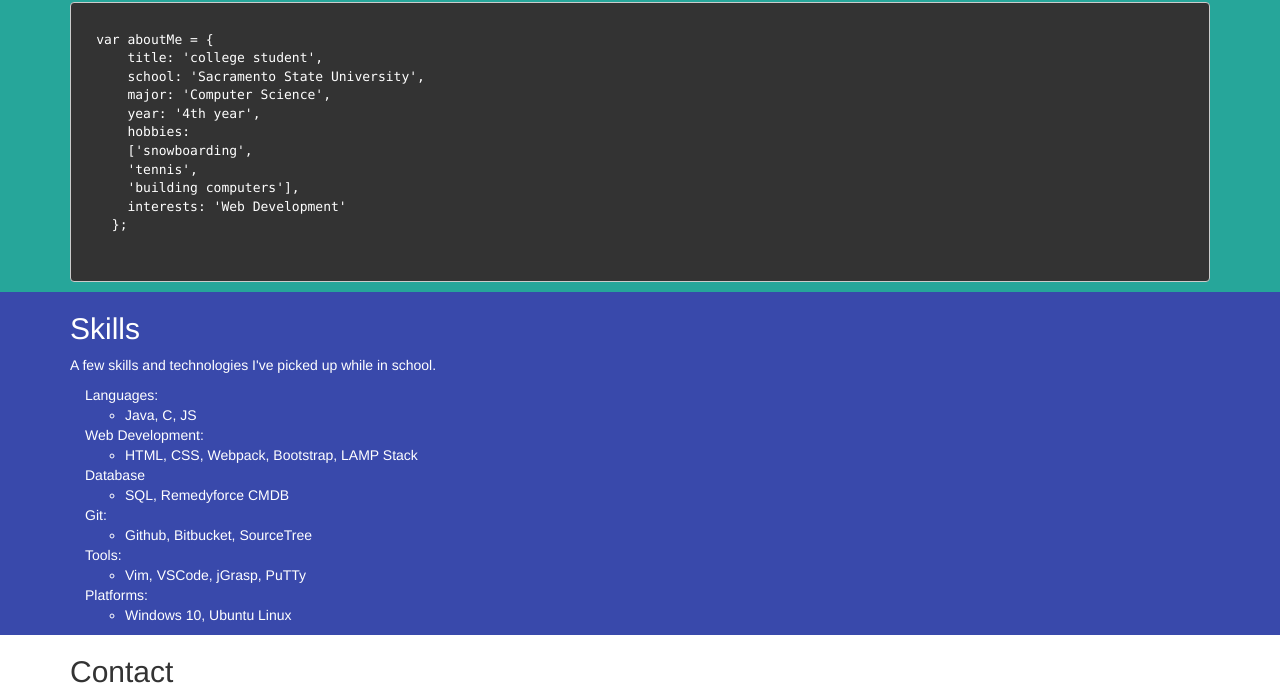
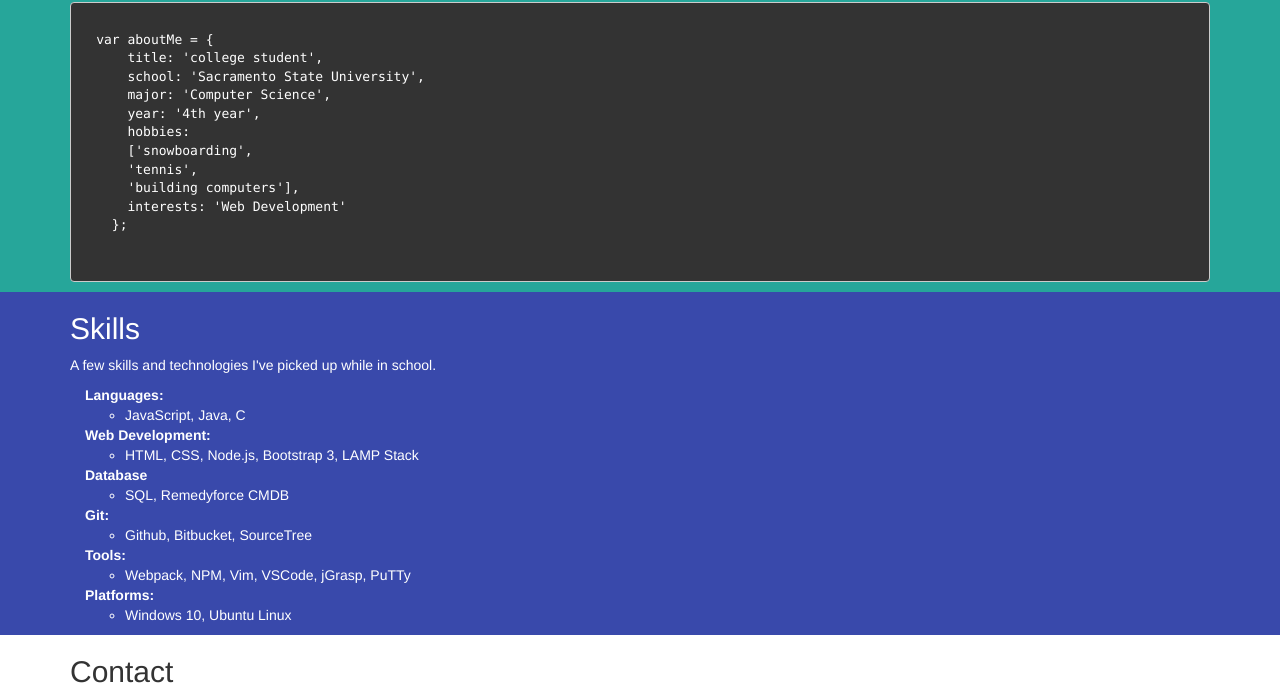
Before and after one commit to alecluna/alecluna.comv1, a website: page index.html in a window 1280 px wide. Shown: the part 514-1209 px from the top of the page. Drawn offline with nearby package versions, Linux system fonts and the light colour scheme.

Commit message:
8/4/17: updated skills tab

```diff
--- a/index.html
+++ b/index.html
@@ -86,27 +86,27 @@
             <p id="skills"> A few skills and technologies I've picked up while in school. </p>
             <div class="container">
               <ul class="list-unstyled" id="text-list">
-                <li> Languages: </li>
+                <li> <b> Languages: </b> </li>
                 <ul>
-                  <li>Java, C, JS </li>
+                  <li> JavaScript, Java, C </li>
                 </ul>
-                <li> Web Development: </li>
+                <li> <b> Web Development: </b> </li>
                 <ul>
-                  <li> HTML, CSS, Webpack, Bootstrap, LAMP Stack </li>
+                  <li> HTML, CSS, Node.js, Bootstrap 3, LAMP Stack </li>
                 </ul>
-                <li> Database </li>
+                <li> <b> Database </b> </li>
                 <ul>
                   <li> SQL, Remedyforce CMDB </li>
                 </ul>
-                <li> Git: </li>
+                <li> <b> Git: </b> </li>
                 <ul>
                   <li> Github, Bitbucket, SourceTree </li>
                 </ul>
-                <li> Tools: </li>
+                <li> <b> Tools: </b> </li>
                 <ul>
-                  <li> Vim, VSCode, jGrasp, PuTTy </li>
+                  <li>Webpack, NPM, Vim, VSCode, jGrasp, PuTTy </li>
                 </ul>
-                <li> Platforms: </li>
+                <li> <b> Platforms: </b> </li>
                 <ul>
                   <li> Windows 10, Ubuntu Linux </li>
                 </ul>
```
